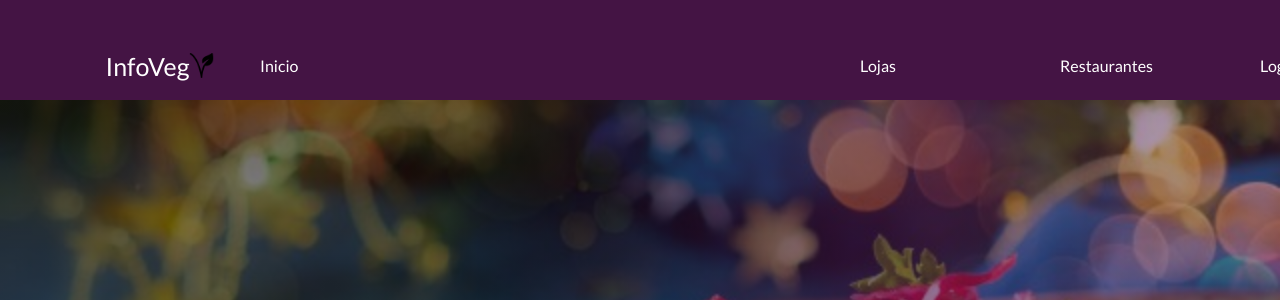
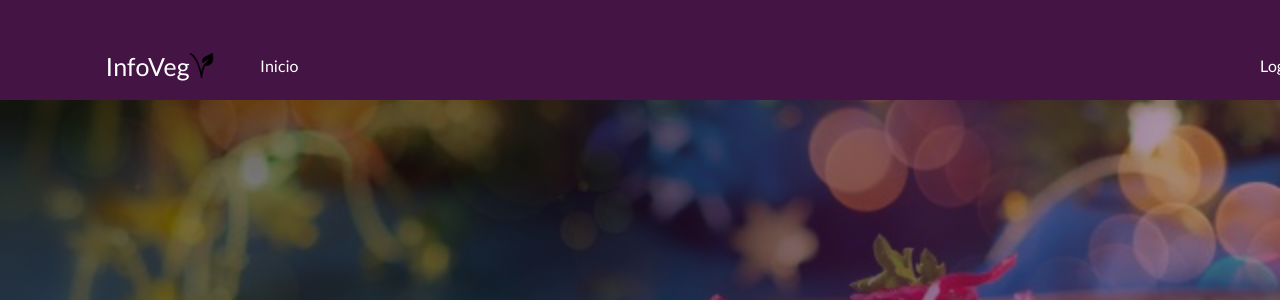
Before and after one commit to julopwz/info_demoday, a Django app: page /empresa/ in a window 1280 px wide. Shown: the top 300 px of the page. Run offline with Django 3.2, Linux system fonts and the light colour scheme.

Commit message:
navbar new

```diff
--- a/app/static/css/client.css
+++ b/app/static/css/client.css
@@ -6,7 +6,7 @@ body{
     'slide slide slide slide'
     /* 'aside aside aside aside' */
     'footer footer footer footer';
-    grid-template-rows: 100px 90vh 10vh;
+    grid-template-rows: 100px 90vh 20vh;
     grid-template-columns: 25% 25% 25% 25%;
 }
 
--- a/app/templates/busca.html
+++ b/app/templates/busca.html
@@ -43,7 +43,7 @@
                 </li>
                 <li>
                     <div id="tamanho">
-                        <a href="contato/">Empresa</a>
+                        <a href="/empresa">Empresa</a>
                     </div>
                 </li>
                 <li>
@@ -58,7 +58,7 @@
                 </li>
                 <li>
                     <div id="tamanho">
-                        <a href="login/">Logout</a>
+                        <a href="/">Logout</a>
                     </div>
                 </li>
             </ul>
--- a/app/templates/layoutclient.html
+++ b/app/templates/layoutclient.html
@@ -49,17 +49,17 @@
                 </li>
                 <li>
                     <div id="tamanho">
-                        <a href="/loja">Lojas</a>
+                        <a href="/loja"></a>
                     </div>
                 </li>
                 <li>
                     <div id="tamanho">
-                        <a href="cadastro/">Restaurantes</a>
+                        <a href="cadastro/"></a>
                     </div>
                 </li>
                 <li>
                     <div id="tamanho">
-                        <a href="login/">Logout</a>
+                        <a href="/">Logout</a>
                     </div>
                 </li>
             </ul>
```
